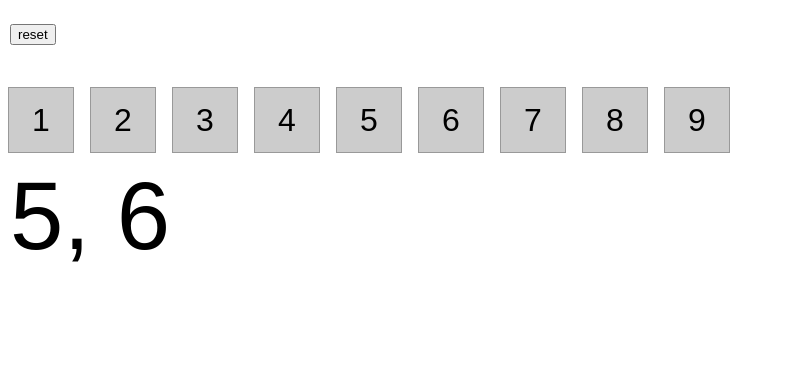
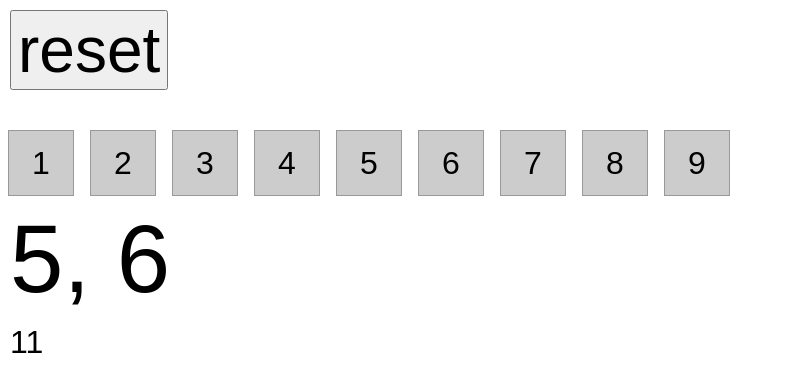
Before and after one commit to benfoxall/shutthebox, a plain HTML site: page index.htm in a window 1280 px wide. Shown: the whole page, without its empty margins (0-785 px from the left). Drawn offline with nearby package versions, Linux system fonts and the light colour scheme.

Commit message:
added total, and a bit of css to make things unclickable

```diff
--- a/index.htm
+++ b/index.htm
@@ -4,13 +4,14 @@
 <head>
 	<title>Shut the box</title>
 	<style type="text/css" media="screen">
-body{font-family:Arial,"MS Trebuchet",sans-serif;margin:0;padding:0;font-size:2em;}
+body{font-family:Arial,"MS Trebuchet",sans-serif;margin:0;padding:0;font-size:2em;-moz-user-select:none;-khtml-user-select:none;user-select:none;}
 #doors{padding:0;}
 li{list-style:none;background-color:#ccc;float:left;width:2em;height:2em;line-height:2em;text-align:center;border:1px solid #999;margin:.25em;cursor:pointer;}
 li.closed{background-color:#fafafa;color:#ccc;border-color:#ccc;}
 li.chosen{background-color:#f08;color:#fff;border-color:#f08;}
 #dice{font-size:3em;}
 p{clear:both;margin:10px;}
+#reset{font-size:2em;}
 	</style>
 
 	<script src="https://ajax.googleapis.com/ajax/libs/jquery/1.6.1/jquery.min.js" type="text/javascript" charset="utf-8"></script>
@@ -30,10 +31,13 @@ p{clear:both;margin:10px;}
 			$('#dice').text('...');
 			setTimeout(function(){
 				$('#dice').text(a + ', ' + b );
+				$('#total').text(total);
 			},300);
 
 
 			total = a + b;
+			$('#total').text('..');
+
 		};
 
 		var choose = function(e){
@@ -55,6 +59,8 @@ p{clear:both;margin:10px;}
 				});
 				total = 0;
 				roll();
+			} else {
+				$('#total').text(total - chosenTotal);
 			}
 		};
 
@@ -87,7 +93,8 @@ p{clear:both;margin:10px;}
 	</ol>
 	<p id="dice">
 	</p>
-
+	<p id="total">
+	</p>
 	<script type="text/javascript">
 
 	  var _gaq = _gaq || [];
```
